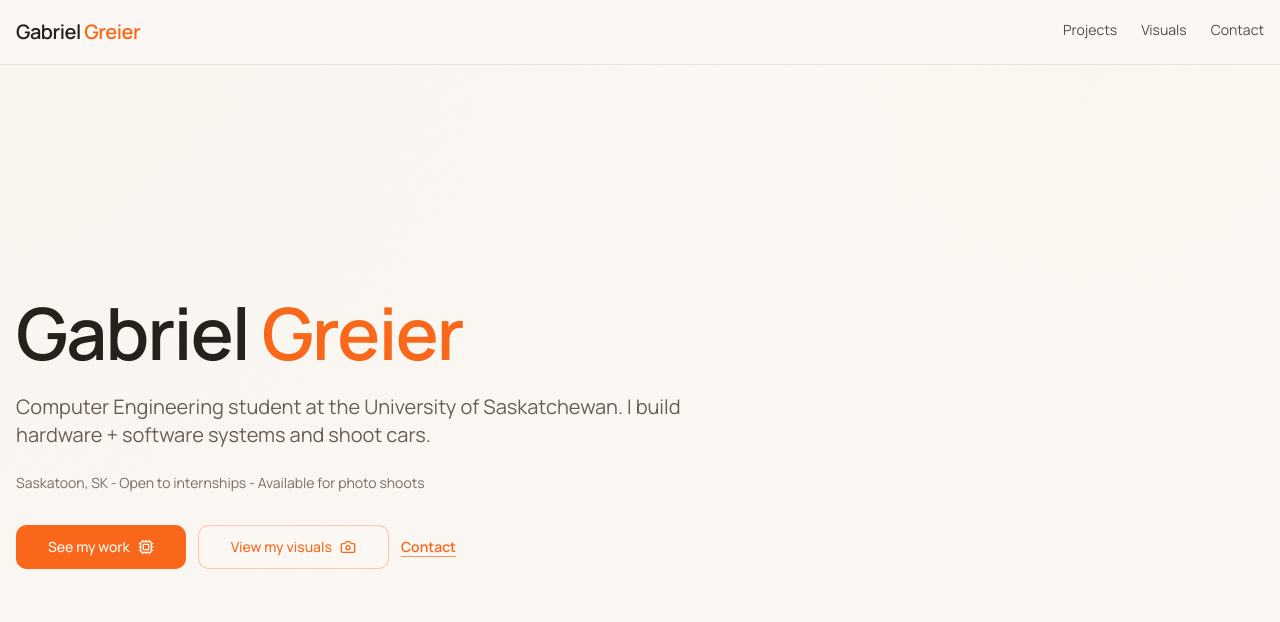
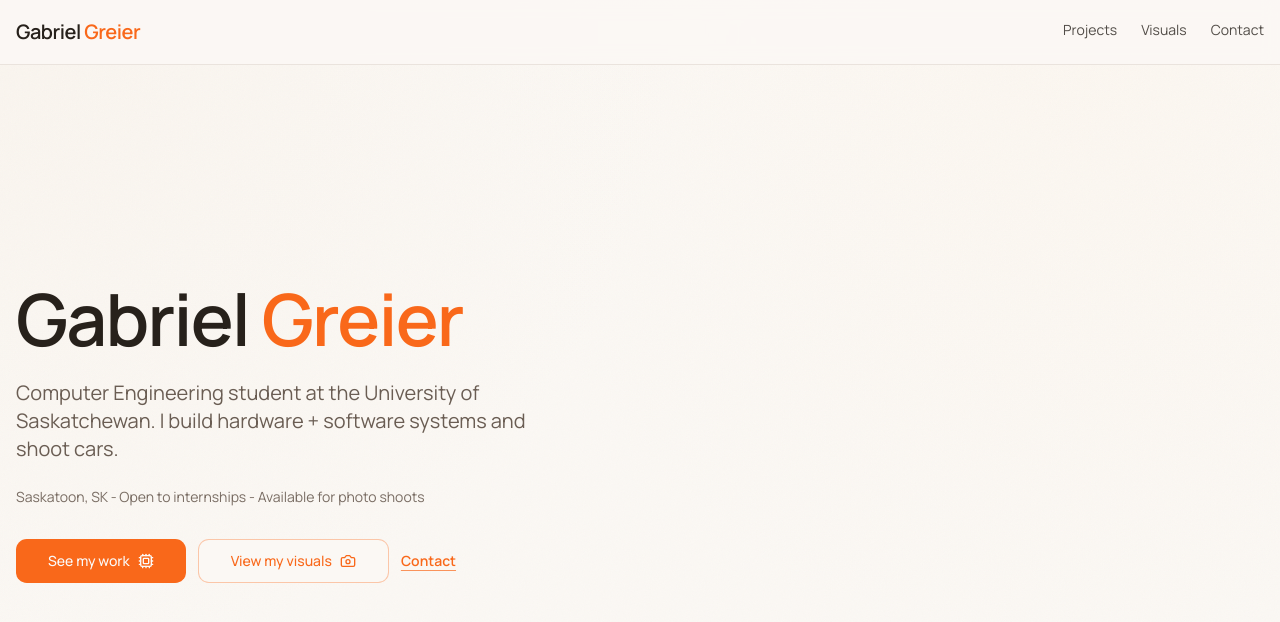
Before and after one commit to GabeGreier/gabegreierportfolio, a Next.js app: page / in a window 1280 px wide. Shown: the top 622 px of the page. Built offline with nearby package versions, Linux system fonts and the light colour scheme; no server answers; the database is empty.

Commit message:
Update hero layout and animations

```diff
--- a/src/app/globals.css
+++ b/src/app/globals.css
@@ -108,13 +108,13 @@ body::before {
 
   .hero-image-enter {
     opacity: 0;
-    transform: scale(0.985) translateY(10px);
+    transform: translateY(6px);
   }
 
   .hero-image-enter-active {
     opacity: 1;
-    transform: scale(1) translateY(0);
-    transition: opacity 480ms ease, transform 700ms cubic-bezier(0.2, 0.86, 0.3, 1);
+    transform: translateY(0);
+    transition: opacity 520ms ease, transform 520ms ease;
   }
 }
 
--- a/src/app/page.tsx
+++ b/src/app/page.tsx
@@ -8,14 +8,14 @@ export default async function HomePage() {
   const visuals = await getPublicVisuals();
 
   return (
-    <section className="container flex min-h-[calc(100svh-4rem)] items-center py-0">
+    <section className="container flex min-h-[calc(100svh-4rem)] items-center py-6 md:py-8">
       <div className="w-full">
         <div className="grid items-center gap-10 lg:grid-cols-[minmax(0,1fr)_440px]">
           <div className="max-w-4xl animate-fade-up space-y-6">
             <h1 className="text-5xl font-semibold leading-tight tracking-tight md:text-7xl">
               Gabriel <span className="text-primary">Greier</span>
             </h1>
-            <p className="max-w-2xl text-lg text-muted-foreground md:text-xl">
+            <p className="max-w-[560px] text-lg text-muted-foreground md:text-xl">
               Computer Engineering student at the University of Saskatchewan. I build hardware + software systems and shoot cars.
             </p>
             <p className="text-sm text-muted-foreground/90">
```
